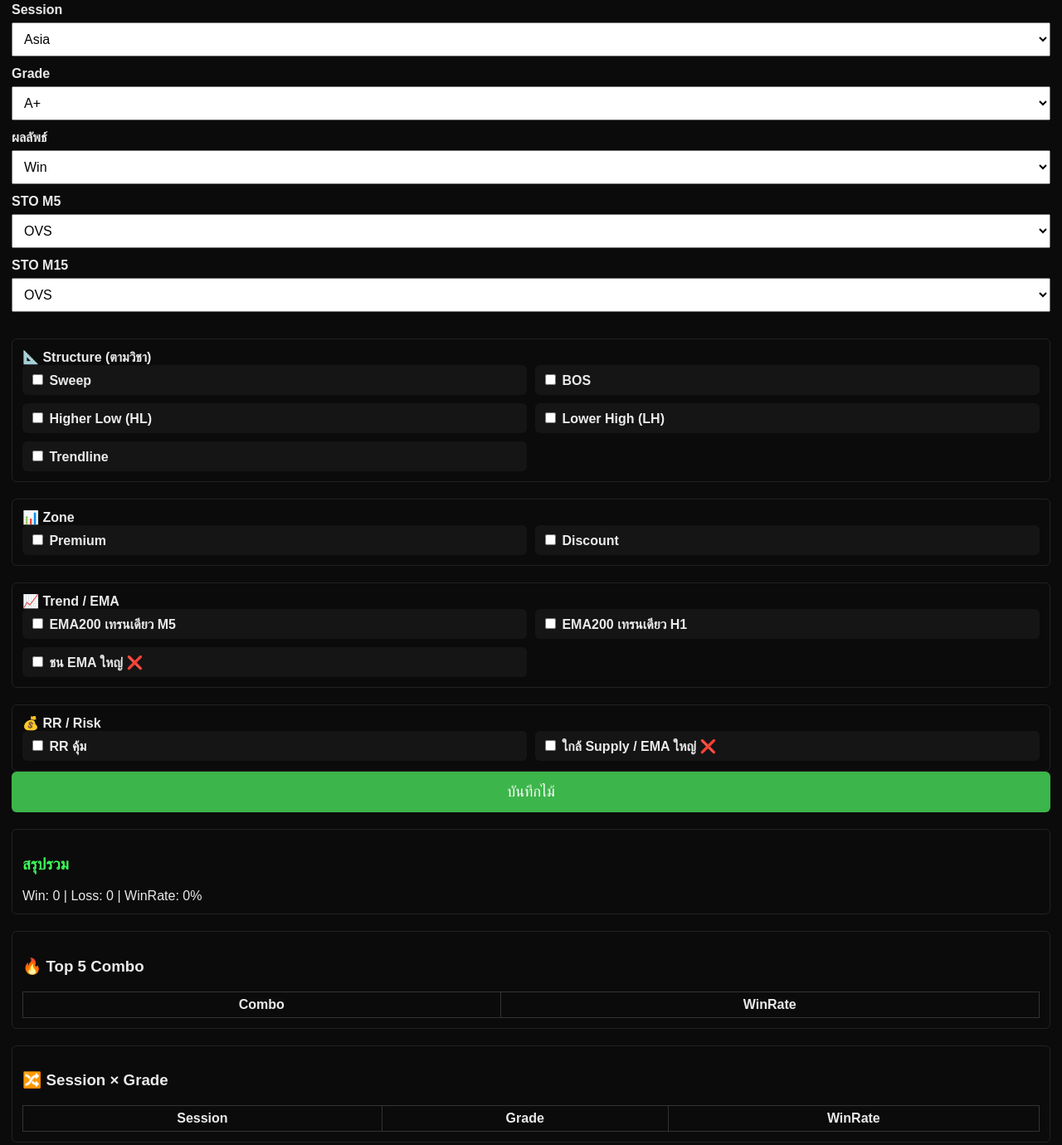
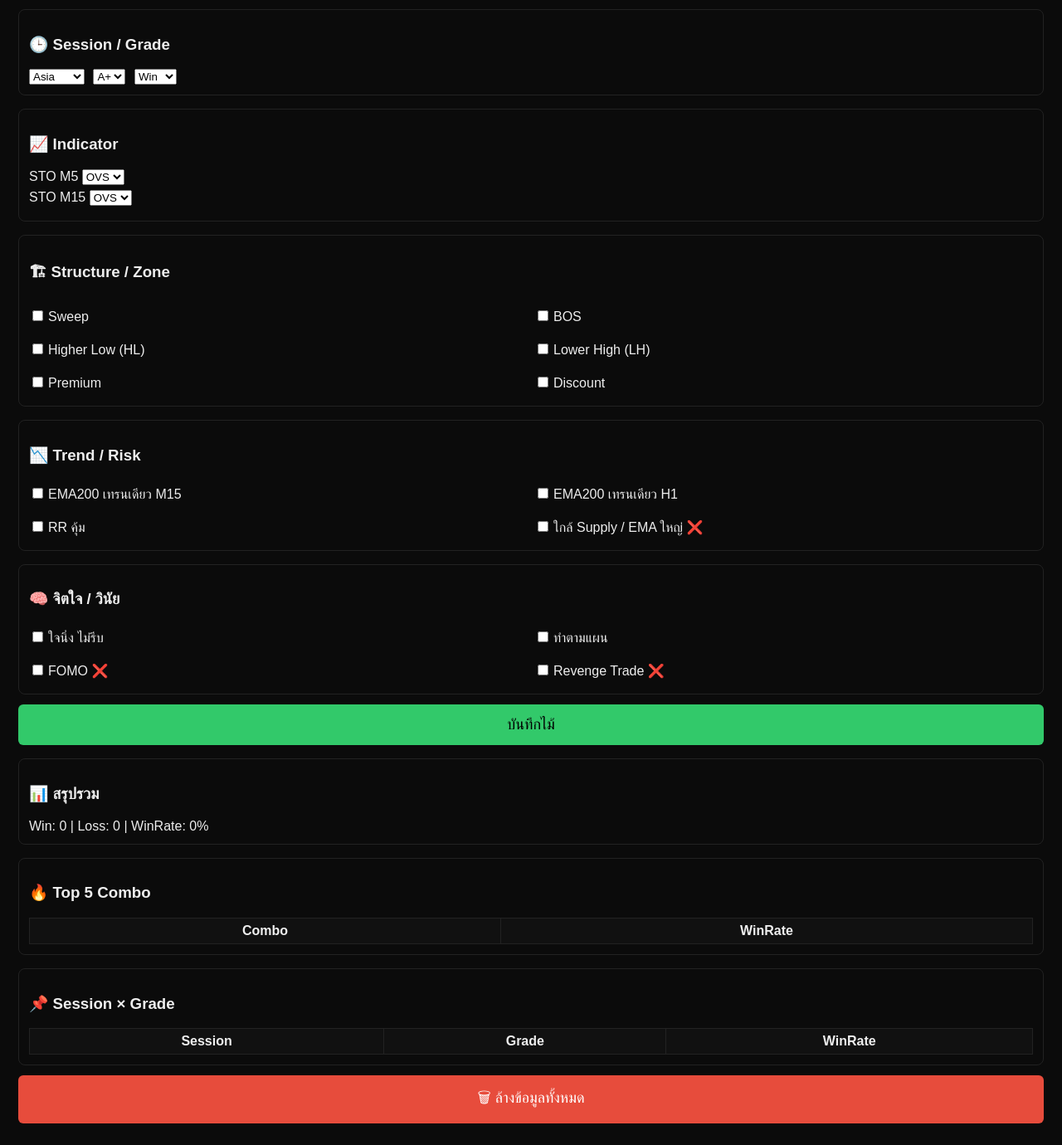
Before and after one commit to rattapolarm-blip/backtest, a plain HTML site: page index.html in a window 1280 px wide. Shown: the part 92-1472 px from the top of the page at 83% size. Drawn offline with Linux system fonts and the light colour scheme.

Commit message:
Update index.html

```diff
--- a/index.html
+++ b/index.html
@@ -3,222 +3,170 @@
 <head>
 <meta charset="UTF-8">
 <meta name="viewport" content="width=device-width, initial-scale=1.0">
-<title>Backtest Pro (SMC)</title>
-
+<title>Backtest Final Pro+ (Mindset)</title>
 <style>
-body{
-  background:#0b0b0b;
-  color:#eaeaea;
-  font-family:Arial, sans-serif;
-  margin:0;
-  padding:14px;
-}
-h1{color:#3cff5a}
-label{font-weight:bold}
-select{
-  width:100%;
-  padding:10px;
-  margin:6px 0 12px;
-  font-size:16px;
-}
-.checkbox-grid{
-  display:grid;
-  grid-template-columns:1fr 1fr;
-  gap:10px;
-}
-.checkbox-grid label{
-  background:#151515;
-  padding:8px;
-  border-radius:6px;
-}
-button{
-  width:100%;
-  padding:14px;
-  font-size:18px;
-  border:none;
-  border-radius:6px;
-  cursor:pointer;
-}
-.btn-save{background:#3cb54a;color:#fff}
-.btn-clear{background:#e74c3c;color:#fff;margin-top:20px}
-.section{
-  margin-top:20px;
-  padding:12px;
-  border:1px solid #222;
-  border-radius:6px
-}
+body{background:#0b0b0b;color:#eee;font-family:Arial;padding:14px}
+h1{color:#3cff9a}
+section{border:1px solid #222;padding:12px;margin-top:16px;border-radius:8px}
+label{display:block;margin:6px 0}
+select,input[type=checkbox]{margin-right:6px}
+button{width:100%;padding:14px;font-size:18px;border:none;border-radius:6px;margin-top:12px}
+.save{background:#32c96a;color:#000}
+.clear{background:#e74c3c;color:#fff}
+.grid{display:grid;grid-template-columns:1fr 1fr;gap:8px}
+.small{font-size:14px;color:#aaa}
 table{width:100%;border-collapse:collapse;margin-top:10px}
-td,th{border:1px solid #333;padding:6px;text-align:center}
-.green{color:#3cff5a}
+th,td{border:1px solid #222;padding:6px;text-align:center}
+th{background:#111}
 </style>
 </head>
 
 <body>
+<h1>📊 Backtest Final Pro+ (Mindset)</h1>
 
-<h1>📊 Backtest Pro (SMC)</h1>
-
-<label>Session</label>
+<section>
+<h3>🕒 Session / Grade</h3>
 <select id="session">
-<option>Asia</option>
-<option>London</option>
-<option>NY</option>
+<option>Asia</option><option>London</option><option>NY</option>
 </select>
 
-<label>Grade</label>
 <select id="grade">
-<option>A+</option>
-<option>A</option>
-<option>B+</option>
-<option>B</option>
-<option>C</option>
+<option>A+</option><option>A</option><option>B+</option><option>B</option><option>C</option>
 </select>
 
-<label>ผลลัพธ์</label>
 <select id="result">
-<option>Win</option>
-<option>Loss</option>
+<option>Win</option><option>Loss</option>
 </select>
+</section>
 
-<label>STO M5</label>
-<select id="stoM5">
-<option>OVS</option>
-<option>OVB</option>
-<option>ไม่ตรง</option>
-</select>
+<section>
+<h3>📈 Indicator</h3>
+<label>STO M5
+<select id="stoM5"><option>OVS</option><option>OVB</option><option>-</option></select>
+</label>
+<label>STO M15
+<select id="stoM15"><option>OVS</option><option>OVB</option><option>-</option></select>
+</label>
+</section>
 
-<label>STO M15</label>
-<select id="stoM15">
-<option>OVS</option>
-<option>OVB</option>
-<option>ไม่ตรง</option>
-</select>
+<section>
+<h3>🏗 Structure / Zone</h3>
+<div class="grid">
+<label><input type="checkbox" value="Sweep">Sweep</label>
+<label><input type="checkbox" value="BOS">BOS</label>
+<label><input type="checkbox" value="HL">Higher Low (HL)</label>
+<label><input type="checkbox" value="LH">Lower High (LH)</label>
+<label><input type="checkbox" value="Premium">Premium</label>
+<label><input type="checkbox" value="Discount">Discount</label>
+</div>
+</section>
 
-<div class="section">
-<b>📐 Structure (ตามวิชา)</b>
-<div class="checkbox-grid">
-<label><input type="checkbox" value="Sweep"> Sweep</label>
-<label><input type="checkbox" value="BOS"> BOS</label>
-<label><input type="checkbox" value="HL"> Higher Low (HL)</label>
-<label><input type="checkbox" value="LH"> Lower High (LH)</label>
-<label><input type="checkbox" value="Trendline"> Trendline</label>
+<section>
+<h3>📉 Trend / Risk</h3>
+<div class="grid">
+<label><input type="checkbox" value="EMA_M15">EMA200 เทรนเดียว M15</label>
+<label><input type="checkbox" value="EMA_H1">EMA200 เทรนเดียว H1</label>
+<label><input type="checkbox" value="RR_OK">RR คุ้ม</label>
+<label><input type="checkbox" value="Near_Supply">ใกล้ Supply / EMA ใหญ่ ❌</label>
 </div>
+</section>
+
+<section>
+<h3>🧠 จิตใจ / วินัย</h3>
+<div class="grid">
+<label><input type="checkbox" value="Calm">ใจนิ่ง ไม่รีบ</label>
+<label><input type="checkbox" value="Follow_Plan">ทำตามแผน</label>
+<label><input type="checkbox" value="FOMO">FOMO ❌</label>
+<label><input type="checkbox" value="Revenge">Revenge Trade ❌</label>
 </div>
+</section>
 
-<div class="section">
-<b>📊 Zone</b>
-<div class="checkbox-grid">
-<label><input type="checkbox" value="Premium"> Premium</label>
-<label><input type="checkbox" value="Discount"> Discount</label>
-</div>
-</div>
+<button class="save" onclick="saveTrade()">บันทึกไม้</button>
 
-<div class="section">
-<b>📈 Trend / EMA</b>
-<div class="checkbox-grid">
-<label><input type="checkbox" value="EMA_M5"> EMA200 เทรนเดียว M5</label>
-<label><input type="checkbox" value="EMA_H1"> EMA200 เทรนเดียว H1</label>
-<label><input type="checkbox" value="EMA_Hit"> ชน EMA ใหญ่ ❌</label>
-</div>
-</div>
+<section>
+<h3>📊 สรุปรวม</h3>
+<div id="summary"></div>
+</section>
 
-<div class="section">
-<b>💰 RR / Risk</b>
-<div class="checkbox-grid">
-<label><input type="checkbox" value="RR_OK"> RR คุ้ม</label>
-<label><input type="checkbox" value="Near_Supply"> ใกล้ Supply / EMA ใหญ่ ❌</label>
-</div>
-</div>
+<section>
+<h3>🔥 Top 5 Combo</h3>
+<table id="comboTable">
+<tr><th>Combo</th><th>WinRate</th></tr>
+</table>
+</section>
 
-<button class="btn-save" onclick="saveTrade()">บันทึกไม้</button>
+<section>
+<h3>📌 Session × Grade</h3>
+<table id="sgTable">
+<tr><th>Session</th><th>Grade</th><th>WinRate</th></tr>
+</table>
+</section>
 
-<div class="section" id="summary"></div>
-<div class="section" id="topcombo"></div>
-<div class="section" id="sessiongrade"></div>
-
-<button class="btn-clear" onclick="clearAll()">🗑️ ล้างข้อมูลทั้งหมด</button>
+<button class="clear" onclick="clearAll()">🗑 ล้างข้อมูลทั้งหมด</button>
 
 <script>
-const KEY="BACKTEST_SMC_PRO";
-
-function getData(){
-  return JSON.parse(localStorage.getItem(KEY) || "[]");
-}
-function saveData(d){
-  localStorage.setItem(KEY,JSON.stringify(d));
-}
+let trades = JSON.parse(localStorage.getItem("trades")||"[]");
 
 function saveTrade(){
-  const checks=[...document.querySelectorAll("input[type=checkbox]:checked")]
-    .map(c=>c.value);
-  const data=getData();
-  data.push({
-    time:new Date().toISOString(),
+  const tags=[...document.querySelectorAll("input[type=checkbox]:checked")].map(x=>x.value);
+  trades.push({
     session:session.value,
     grade:grade.value,
     result:result.value,
     stoM5:stoM5.value,
     stoM15:stoM15.value,
-    combo:checks
+    tags,
+    date:new Date().toISOString()
   });
-  saveData(data);
+  localStorage.setItem("trades",JSON.stringify(trades));
   render();
 }
 
 function render(){
-  const data=getData();
-  let win=data.filter(d=>d.result==="Win").length;
-  let loss=data.filter(d=>d.result==="Loss").length;
+  const win=trades.filter(t=>t.result==="Win").length;
+  const loss=trades.filter(t=>t.result==="Loss").length;
+  const wr=trades.length?((win/trades.length)*100).toFixed(1):0;
+  summary.innerHTML=`Win: ${win} | Loss: ${loss} | WinRate: ${wr}%`;
 
-  summary.innerHTML=
-  `<h3 class="green">สรุปรวม</h3>
-   Win: ${win} | Loss: ${loss} | WinRate: ${
-     data.length?((win/data.length)*100).toFixed(1):0
-   }%`;
+  // Combo
+  const comboMap={};
+  trades.forEach(t=>{
+    const k=t.tags.sort().join("+");
+    if(!comboMap[k]) comboMap[k]={w:0,l:0};
+    t.result==="Win"?comboMap[k].w++:comboMap[k].l++;
+  });
+  comboTable.innerHTML="<tr><th>Combo</th><th>WinRate</th></tr>";
+  Object.entries(comboMap)
+    .map(([k,v])=>({k,wr:(v.w/(v.w+v.l))*100||0}))
+    .sort((a,b)=>b.wr-a.wr).slice(0,5)
+    .forEach(r=>{
+      comboTable.innerHTML+=`<tr><td>${r.k}</td><td>${r.wr.toFixed(1)}%</td></tr>`;
+    });
 
-  // Top Combo
-  let map={};
-  data.forEach(d=>{
-    if(!d.combo.length)return;
-    let k=d.combo.sort().join("+");
-    if(!map[k])map[k]={w:0,t:0};
-    map[k].t++;
-    if(d.result==="Win")map[k].w++;
+  // Session × Grade
+  const sg={};
+  trades.forEach(t=>{
+    const k=t.session+"_"+t.grade;
+    if(!sg[k]) sg[k]={w:0,l:0};
+    t.result==="Win"?sg[k].w++:sg[k].l++;
   });
-  let top=Object.entries(map)
-    .map(([k,v])=>({k,wr:(v.w/v.t)*100}))
-    .sort((a,b)=>b.wr-a.wr)
-    .slice(0,5);
-
-  topcombo.innerHTML=
-  "<h3>🔥 Top 5 Combo</h3><table><tr><th>Combo</th><th>WinRate</th></tr>"+
-  top.map(t=>`<tr><td>${t.k}</td><td>${t.wr.toFixed(1)}%</td></tr>`).join("")+
-  "</table>";
-
-  // Session x Grade
-  let sg={};
-  data.forEach(d=>{
-    let k=d.session+"|"+d.grade;
-    if(!sg[k])sg[k]={w:0,t:0};
-    sg[k].t++;
-    if(d.result==="Win")sg[k].w++;
+  sgTable.innerHTML="<tr><th>Session</th><th>Grade</th><th>WinRate</th></tr>";
+  Object.entries(sg).forEach(([k,v])=>{
+    const [s,g]=k.split("_");
+    const wr=((v.w/(v.w+v.l))*100)||0;
+    sgTable.innerHTML+=`<tr><td>${s}</td><td>${g}</td><td>${wr.toFixed(1)}%</td></tr>`;
   });
-  sessiongrade.innerHTML=
-  "<h3>🔀 Session × Grade</h3><table><tr><th>Session</th><th>Grade</th><th>WinRate</th></tr>"+
-  Object.entries(sg).map(([k,v])=>{
-    let [s,g]=k.split("|");
-    return `<tr><td>${s}</td><td>${g}</td><td>${((v.w/v.t)*100).toFixed(1)}%</td></tr>`;
-  }).join("")+
-  "</table>";
 }
 
 function clearAll(){
   if(confirm("ล้างข้อมูลทั้งหมด?")){
-    localStorage.removeItem(KEY);
+    localStorage.removeItem("trades");
+    trades=[];
     render();
   }
 }
+
 render();
 </script>
-
 </body>
 </html>
```
